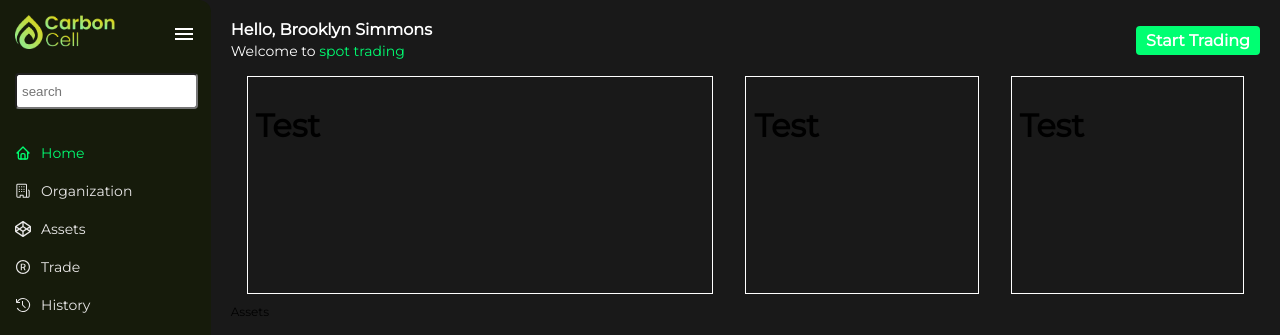
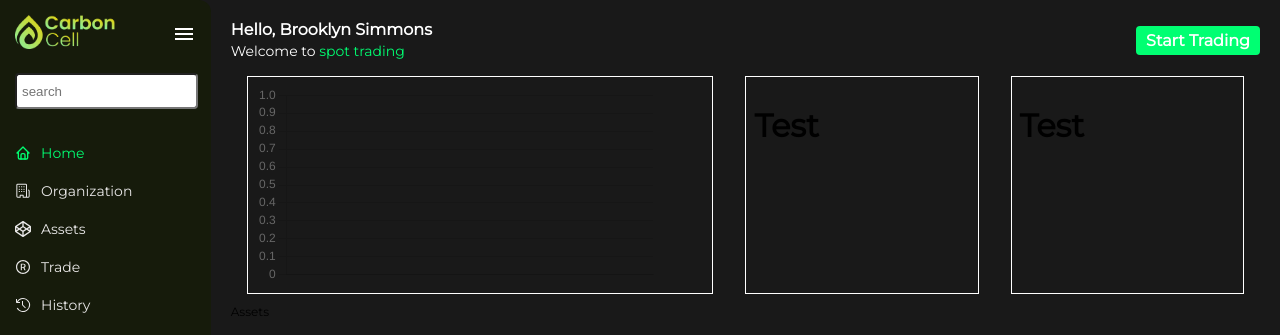
Before and after one commit to ArshadulAhmed/demo2, a React (Create React App) app: page / in a window 1280 px wide. Shown: the top 335 px of the page. Built offline with nearby package versions, Linux system fonts and the light colour scheme; no server answers.

Commit message:
update chart

```diff
--- a/package.json
+++ b/package.json
@@ -8,7 +8,10 @@
     "@testing-library/react": "^13.4.0",
     "@testing-library/user-event": "^13.5.0",
     "axios": "^1.6.8",
+    "chart.js": "^4.4.2",
+    "lodash": "^4.17.21",
     "react": "^18.2.0",
+    "react-chartjs-2": "^5.2.0",
     "react-dom": "^18.2.0",
     "react-icons": "^5.0.1",
     "react-redux": "^9.1.0",
--- /dev/null
+++ b/src/components/chart/PopulationChat.js
@@ -0,0 +1,95 @@
+import React, { useEffect } from "react";
+import _ from 'lodash';
+import { useDispatch, useSelector } from 'react-redux';
+import {
+  Chart as ChartJS,
+  CategoryScale,
+  LinearScale,
+  PointElement,
+  LineElement,
+  Title,
+  Tooltip,
+  Legend,
+} from 'chart.js';
+import { Line } from 'react-chartjs-2';
+import  {popoulationData}  from "../../redux/reducers/populationSlice";
+
+ChartJS.register(
+  CategoryScale,
+  LinearScale,
+  PointElement,
+  LineElement,
+  Title,
+  Tooltip,
+  Legend
+);
+
+export const options = {
+  responsive: true,
+  plugins: {
+    legend: {
+      display: false
+    },
+    title: {
+      display: false,
+    },
+  },
+};
+
+const labels = ['January', 'February', 'March', 'April', 'May', 'June', 'July'];
+
+// export const data = {
+//   labels,
+//   datasets: [
+//     {
+//       label: 'Dataset 1',
+//       data: labels.map(() => faker.datatype.number({ min: -1000, max: 1000 })),
+//       borderColor: 'rgb(255, 99, 132)',
+//       backgroundColor: 'rgba(255, 99, 132, 0.5)',
+//     },
+//     {
+//       label: 'Dataset 2',
+//       data: labels.map(() => faker.datatype.number({ min: -1000, max: 1000 })),
+//       borderColor: 'rgb(53, 162, 235)',
+//       backgroundColor: 'rgba(53, 162, 235, 0.5)',
+//     },
+//   ],
+// };
+
+export function PopulationChat() {
+    const dispatch = useDispatch()
+    const population = useSelector((state)=> state.population);
+    let dataToDisplay = _.get(population, 'data', []);
+
+
+
+
+
+    useEffect(()=>{
+        dispatch(popoulationData())
+    },[])
+
+    dataToDisplay = _.size(dataToDisplay) > 0 && dataToDisplay.slice().reverse().map(obj=> ({...obj}))
+
+    console.log("1111111111111111111111", dataToDisplay)
+
+
+
+     const data = {
+        labels:  dataToDisplay && dataToDisplay.map((item) => item.Year),
+        datasets: [
+          {
+
+            data: dataToDisplay && dataToDisplay.map((item) => item.Population),
+            borderColor: 'rgb(255, 99, 132)',
+            backgroundColor: 'rgba(255, 99, 132, 0.5)',
+          },
+        ],
+      };
+
+
+
+
+  return <Line options={options} data={data} />;
+
+}
--- a/src/components/graphCards/GraphCards.js
+++ b/src/components/graphCards/GraphCards.js
@@ -1,24 +1,29 @@
 import React, { useEffect } from "react";
 import { useDispatch, useSelector } from 'react-redux';
+import {
+    Chart as ChartJS,
+    CategoryScale,
+    LinearScale,
+    PointElement,
+    LineElement,
+    Title,
+    Tooltip,
+    Legend,
+  } from 'chart.js';
+import { Line } from 'react-chartjs-2';
 
-import  {popoulationData}  from "../../redux/reducers/populationSlice";
+import {PopulationChat} from "../chart/PopulationChat"
 
 
 function GraphCards(props) {
-    const mainState = useSelector((state)=> state.population);
-    const dispatch = useDispatch()
-    console.log("1111111111111111111111", mainState)
 
-    useEffect(()=>{
-        dispatch(popoulationData())
-    },[])
 
     return(
         <div className="homePageWrapper">
             <div className="topCardSection">
             <div className="width-50 card cardHeight-200">
                 <div className="cardInner">
-                <h1>Test</h1>
+                    <PopulationChat/>
                 </div>
             </div>
             <div className="width-25 card cardHeight-200">
```
Also changed, not shown: src/assets/scss/mainLayout.scss (line endings or trailing spaces), 1 other file (tests, documents, lock files or other folders).
